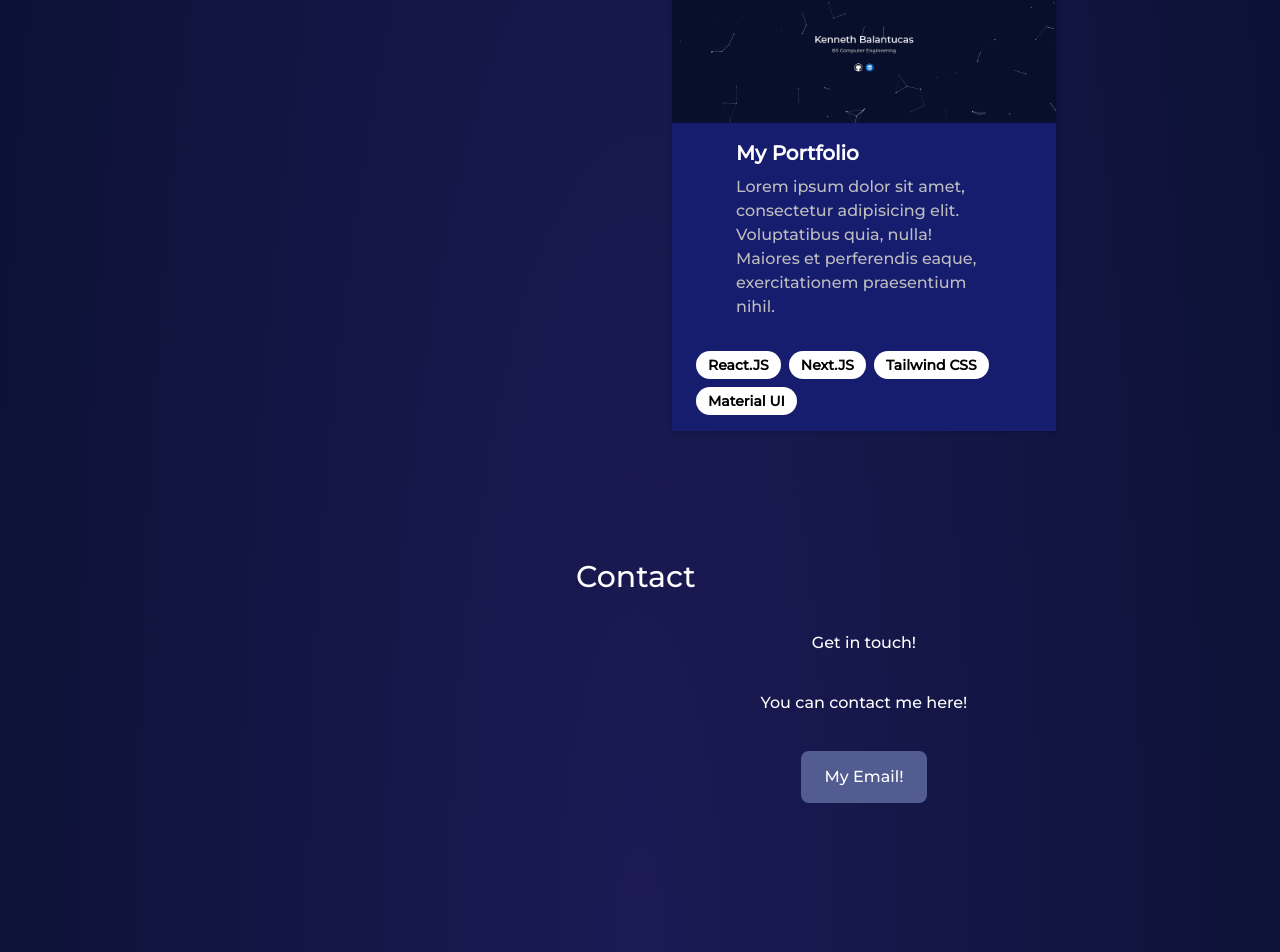
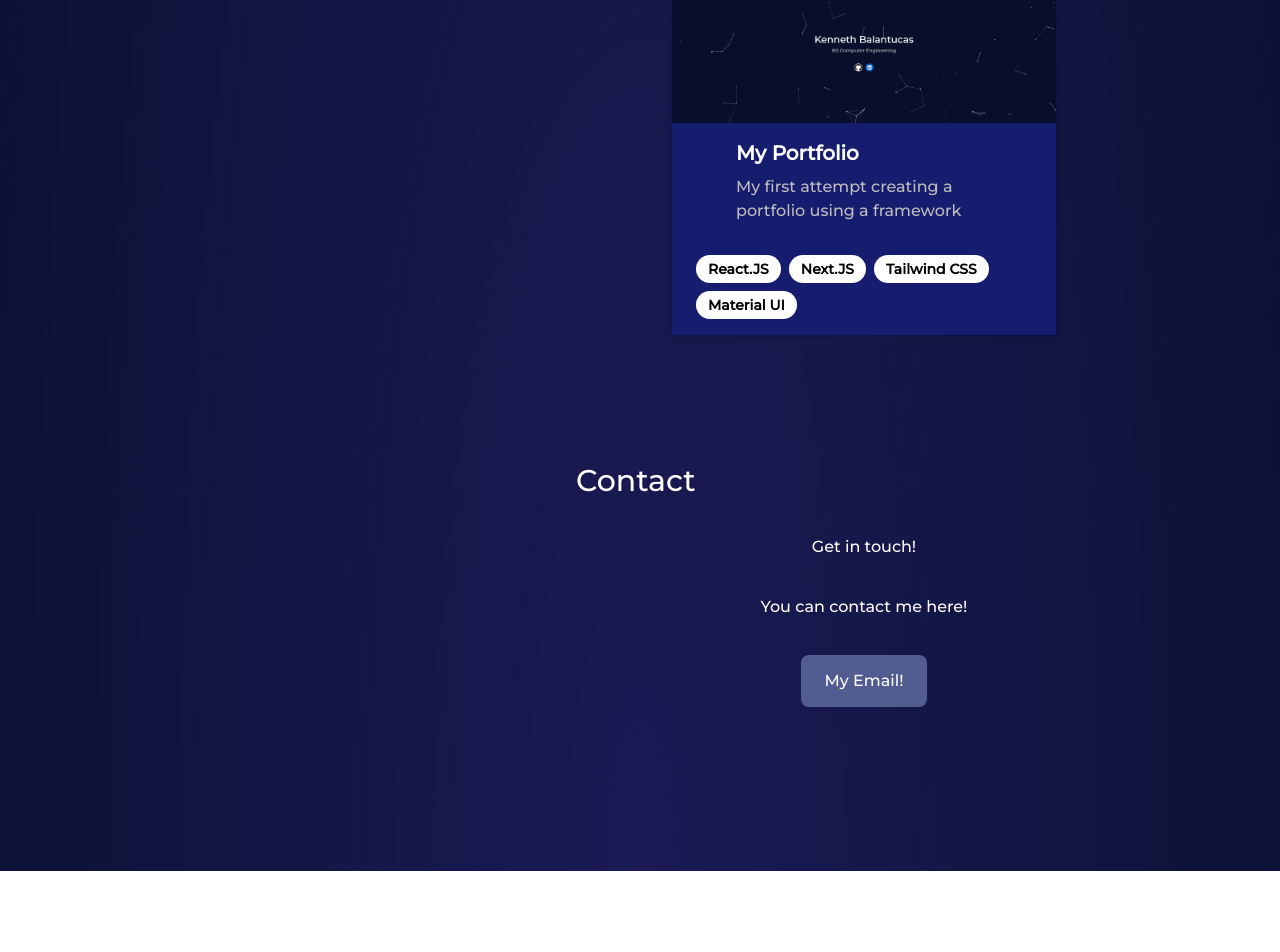
Before and after one commit to Ascendnt/my-portfolio, a Next.js app: page /about in a window 1280 px wide. Shown: the part 1796-2748 px from the top of the page. After the commit the page ends 2667 px from the top, so only its background shows below. Built offline with nearby package versions, Linux system fonts and the light colour scheme.

Commit message:
added description in projects my portfolio

```diff
--- a/src/app/projects/page.tsx
+++ b/src/app/projects/page.tsx
@@ -19,9 +19,7 @@ const Projects = () => {
       <div className="px-16 py-4">
         <div className="font-bold text-xl mb-2 text-white">My Portfolio</div>
         <p className="text-gray-400 text-base">
-          Lorem ipsum dolor sit amet, consectetur adipisicing elit. Voluptatibus
-          quia, nulla! Maiores et perferendis eaque, exercitationem praesentium
-          nihil.
+          My first attempt creating a portfolio using a framework
         </p>
       </div>
       <div className="px-6 pt-4 pb-2">
```
